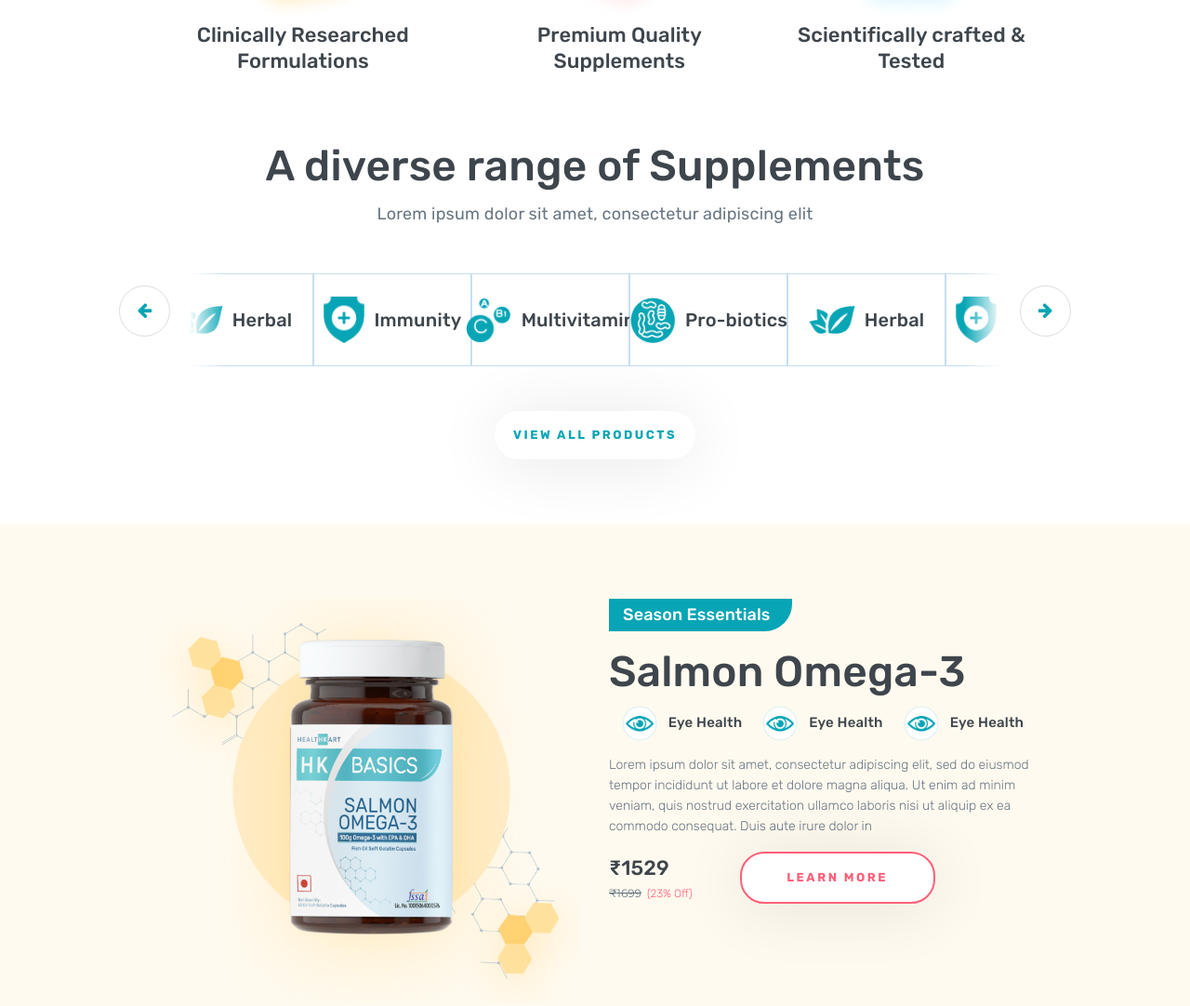
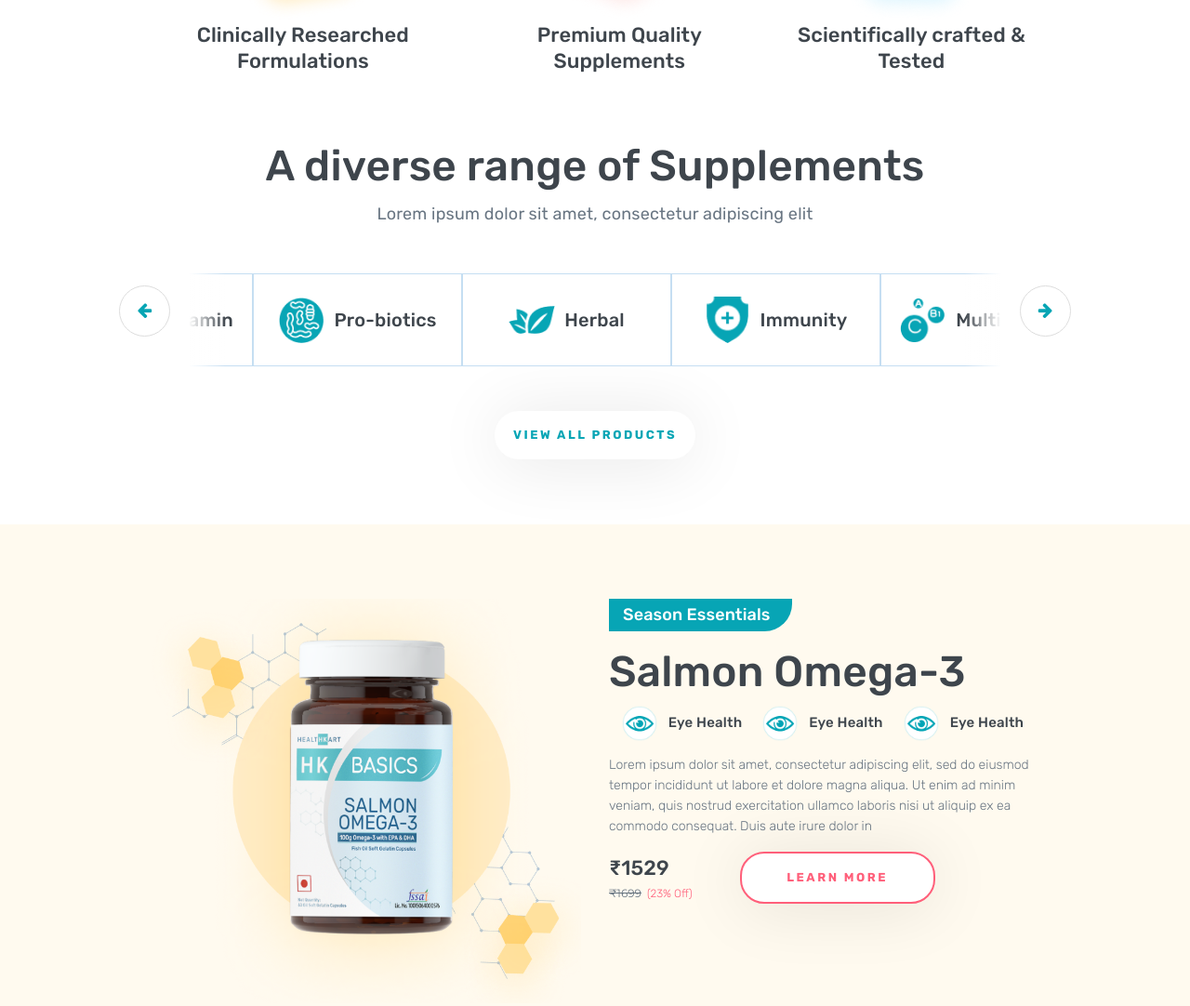
Before and after one commit to ankitasangodkar/hk_basics, a plain HTML site: page home.html in a window 1280 px wide. Shown: the part 1007-2089 px from the top of the page at 93% size. Drawn offline with nearby package versions, Linux system fonts and the light colour scheme.

Commit message:
width fix

```diff
--- a/assets/scss/_slick-slider.scss
+++ b/assets/scss/_slick-slider.scss
@@ -323,7 +323,7 @@
 			}
 		}
 		&-block{
-		    width: 170px !important;
+		    width: 225px !important;
 			@media (max-width: 767px){
 				width: 115px !important;
 			}
```
Also changed, not shown: assets/css/theme-styles.css.
